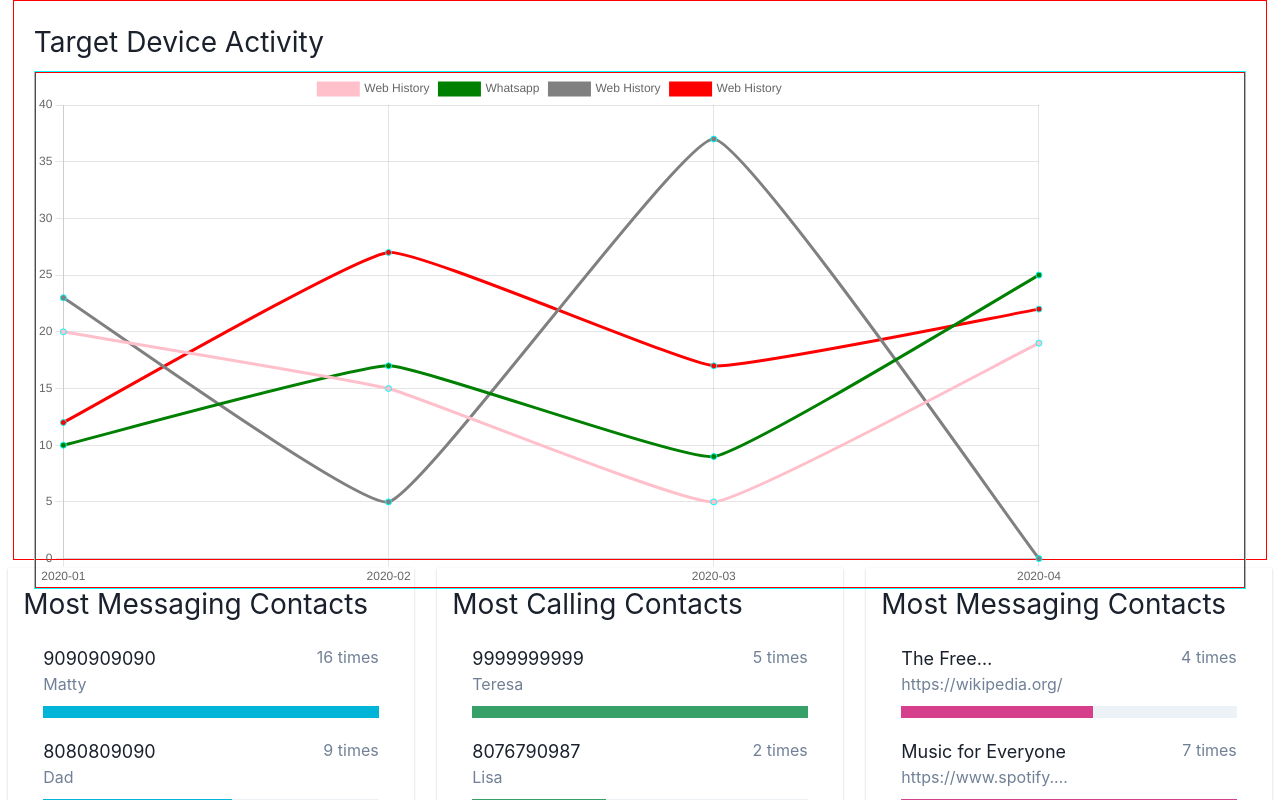
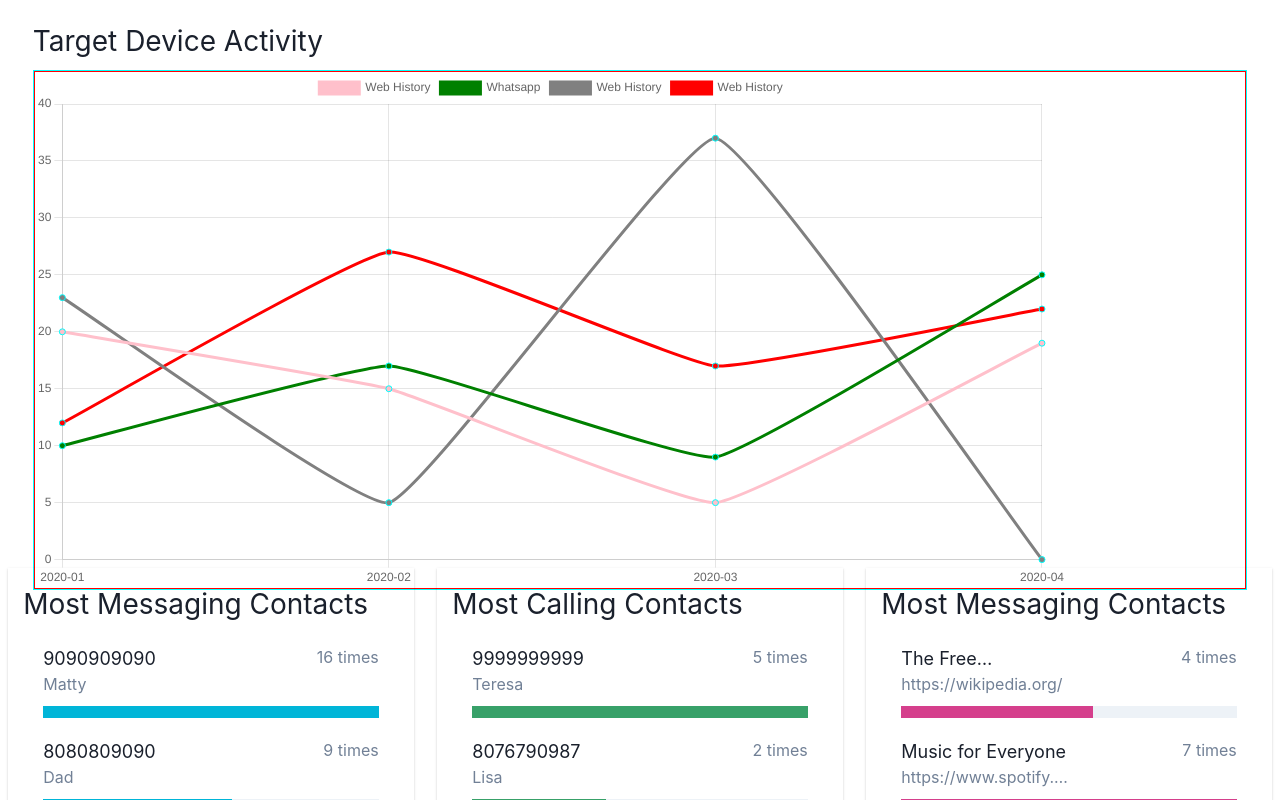
Before and after one commit to iamsahilydv/mspy, a React (Create React App) app: page / in a window 1280 px wide. Shown: the top 800 px of the page. Built offline with nearby package versions, Linux system fonts and the light colour scheme.

Commit message:
chart added

```diff
--- a/src/Components/Home/Chart.jsx
+++ b/src/Components/Home/Chart.jsx
@@ -1,33 +1,40 @@
 import { Box, Stack, Text } from "@chakra-ui/react";
 import React from "react";
-import style from "./Dashboard.module.css"
+import style from "./Dashboard.module.css";
 import {
   Chart as ChartJS,
   LineElement,
   CategoryScale, // x-axis
   LinearScale, // y-axis
   PointElement,
-  Legend,Tooltip
+  Legend,
+  Tooltip,
 } from "chart.js";
 
 import { Line } from "react-chartjs-2";
-ChartJS.register(LineElement, CategoryScale, LinearScale, PointElement,Legend,Tooltip);
+ChartJS.register(
+  LineElement,
+  CategoryScale,
+  LinearScale,
+  PointElement,
+  Legend,
+  Tooltip
+);
 
 const a = [20, 15, 5, 19];
 const b = [10, 17, 9, 25];
-const c = [23,5,37,0]
-const d = [12,27,17,22]
+const c = [23, 5, 37, 0];
+const d = [12, 27, 17, 22];
 export const options = {
   responsive: true,
   plugins: {
     legend: true,
-    scales:{
-        y:{
-
-            min:0,
-            max:50,
-        }
-    }
+    scales: {
+      y: {
+        min: 0,
+        max: 50,
+      },
+    },
   },
 };
 
@@ -35,56 +42,68 @@ const labels = ["2020-01", "2020-02", "2020-03", "2020-04"];
 
 export const data = {
   labels: labels,
-  datasets: [{
-    label : "Web History",
-    data:a,
-    backgroundColor :"pink",
-    borderColor:"pink",
-    pointBorderColor:"aqua",
-    fill:true,
-    tension:"0.1"
+  datasets: [
+    {
+      label: "Web History",
+      data: a,
+      backgroundColor: "pink",
+      borderColor: "pink",
+      pointBorderColor: "aqua",
+      fill: true,
+      tension: "0.1",
     },
     {
-    label : "Whatsapp",
-    data:b,
-    backgroundColor :"green",
-    borderColor:"green",
-    pointBorderColor:"aqua",
-    fill:true,
-    tension:"0.1"
+      label: "Whatsapp",
+      data: b,
+      backgroundColor: "green",
+      borderColor: "green",
+      pointBorderColor: "aqua",
+      fill: true,
+      tension: "0.1",
     },
     {
-    label : "Web History",
-    data:c,
-    backgroundColor :"gray",
-    borderColor:"gray",
-    pointBorderColor:"aqua",
-    fill:true,
-    tension:"0.1"
+      label: "Web History",
+      data: c,
+      backgroundColor: "gray",
+      borderColor: "gray",
+      pointBorderColor: "aqua",
+      fill: true,
+      tension: "0.1",
     },
     {
-    label : "Web History",
-    data:d,
-    backgroundColor :"red",
-    borderColor:"red",
-    pointBorderColor:"aqua",
-    fill:true,
-    tension:"0.1"
-  }]
+      label: "Web History",
+      data: d,
+      backgroundColor: "red",
+      borderColor: "red",
+      pointBorderColor: "aqua",
+      fill: true,
+      tension: "0.1",
+    },
+  ],
 };
 
 const Chart = () => {
   return (
     <Stack
-      h={{base:"auto",lg:"70vh"}}
+      h={{ base: "auto", lg: "70vh" }}
       w={"98%"}
       margin={"auto"}
-      border={"1px solid red"}
+      //   border={"1px solid red"}
       p={"20px"}
     >
-      <Text height={"6vh"} fontSize={"28px"}>Target Device Activity</Text>
+      <Text height={"6vh"} fontSize={"28px"}>
+        Target Device Activity
+      </Text>
       <Box border={"1px solid cyan"} h={"100%"} w={"100%"}>
-        <div className={style.chart}><Line border={"1px solid blue"} h={"100%"} w={"100%"} options={options} data={data} ></Line></div>
+        <div className={style.chart}>
+          <Line
+            // border={"1px solid blue"}
+            h={"100%"}
+            w={"100%"}
+            options={options}
+            data={data}
+          ></Line>
+        </div>
       </Box>
     </Stack>
   );
```
Lines whose indentation alone changed are shown as unchanged.
